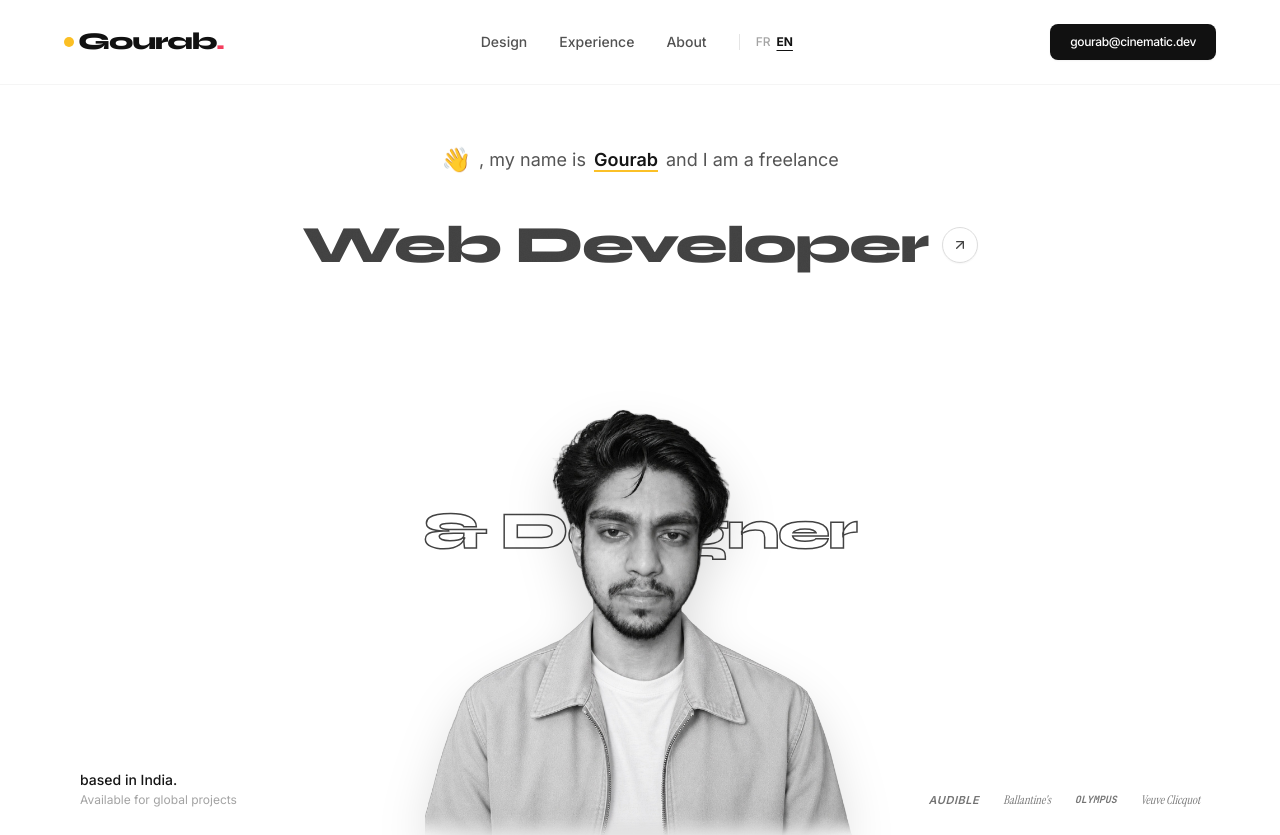
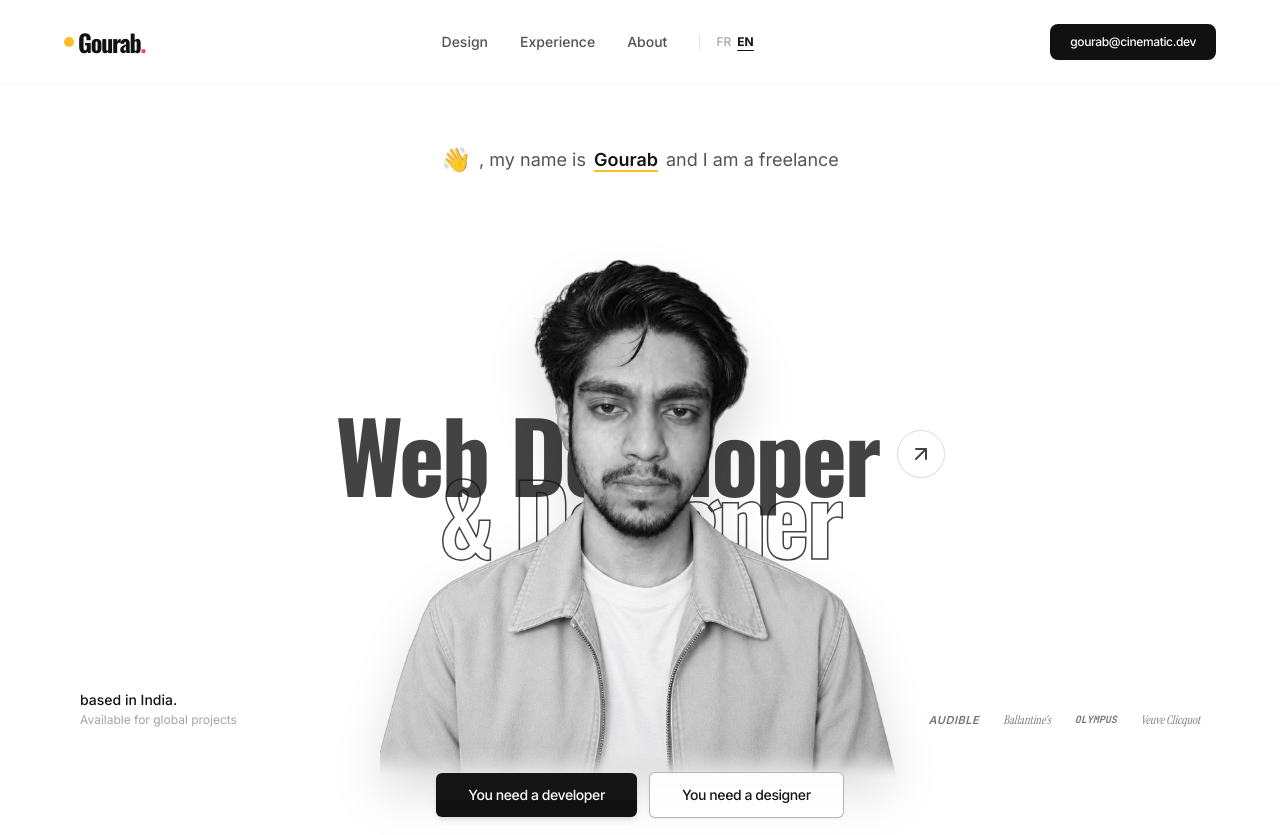
Before and after one commit to gourabs444-del/GOURAB-PORTFOLIO, a Next.js app: page / in a window 1280 px wide. Shown: the top 835 px of the page. Built offline with nearby package versions, Linux system fonts and the light colour scheme.

Commit message:
Remove vercel.json for zero-config static deployment

```diff
--- a/src/app/layout.tsx
+++ b/src/app/layout.tsx
@@ -1,7 +1,14 @@
 import type { Metadata, Viewport } from "next";
-import { Syne, Space_Grotesk, Plus_Jakarta_Sans, JetBrains_Mono, Instrument_Serif, Inter } from "next/font/google";
+import { Syne, Space_Grotesk, Plus_Jakarta_Sans, JetBrains_Mono, Instrument_Serif, Inter, Oswald } from "next/font/google";
 import "./globals.css";
 import { siteConfig } from "@/data/siteConfig";
+
+const fontOswald = Oswald({
+  subsets: ["latin"],
+  variable: "--font-oswald",
+  weight: ["600", "700"],
+  display: "swap",
+});
 
 const fontInter = Inter({
   subsets: ["latin"],
@@ -107,7 +114,7 @@
   return (
     <html
       lang="en"
-      className={`${fontInter.variable} ${fontSyne.variable} ${fontSerif.variable} ${fontSpaceGrotesk.variable} ${fontPlusJakarta.variable} ${fontJetBrainsMono.variable}`}
+      className={`${fontOswald.variable} ${fontInter.variable} ${fontSyne.variable} ${fontSerif.variable} ${fontSpaceGrotesk.variable} ${fontPlusJakarta.variable} ${fontJetBrainsMono.variable}`}
     >
       <body className="bg-white text-[#111111] antialiased selection:bg-[#111111] selection:text-white min-h-screen relative">
         {children}
--- a/src/components/sections/Hero.tsx
+++ b/src/components/sections/Hero.tsx
@@ -110,34 +110,36 @@
         <span>and I am a freelance</span>
       </div>
 
-      {/* Main 2-Line Layered Typography & Centered Cutout Portrait Scene */}
-      <div className="relative my-auto w-full max-w-7xl mx-auto flex flex-col items-center justify-between pt-2 pb-6 sm:pb-8 min-h-[520px] sm:min-h-[600px] md:min-h-[660px]">
-        {/* Top Line 1 (Solid Bold Black): Web Developer (Strictly Above the Head) */}
+      {/* Main 2-Line Layered Typography & Centered Cutout Portrait Scene (Exact Bazil Reference Match) */}
+      <div className="relative my-auto w-full max-w-7xl mx-auto flex flex-col items-center justify-center py-4 sm:py-6 min-h-[460px] sm:min-h-[520px] md:min-h-[580px]">
+        {/* Background Typography Container (z-10, strictly behind the foreground portrait) */}
+        <div className="relative z-10 w-full flex flex-col items-center justify-center text-center select-none">
+          {/* Line 1 (Solid Bold Black): Web Developer */}
           <div
             ref={headlineTopRef}
-          className="w-full flex items-center justify-center gap-2 sm:gap-3.5 relative z-10 whitespace-nowrap pt-2 sm:pt-4"
+            className="w-full flex items-center justify-center gap-2 sm:gap-3.5 relative z-10 whitespace-nowrap"
           >
-          <h1 className="font-display font-extrabold text-[8vw] sm:text-[6.5vw] md:text-[5.2vw] lg:text-[4.5vw] xl:text-[4.1vw] leading-none tracking-tight text-[#111111] whitespace-nowrap">
+            <h1 className="font-oswald font-bold text-[13vw] sm:text-[11vw] md:text-[9.2vw] lg:text-[8.2vw] xl:text-[7.6vw] leading-[0.84] tracking-tight text-[#111111] whitespace-nowrap">
               Web Developer
             </h1>
             {/* Embedded Circular Arrow Accent Button */}
             <button
               type="button"
               onClick={() => scrollToSection("work")}
-            className="inline-flex items-center justify-center w-6 h-6 sm:w-8 sm:h-8 md:w-9 md:h-9 rounded-full border border-neutral-300 bg-white text-[#111111] hover:bg-[#111111] hover:text-white transition-all duration-300 shadow-sm cursor-pointer transform hover:scale-110 align-middle"
+              className="inline-flex items-center justify-center w-7 h-7 sm:w-10 sm:h-10 md:w-12 md:h-12 rounded-full border border-neutral-300 bg-white text-[#111111] hover:bg-[#111111] hover:text-white transition-all duration-300 shadow-sm cursor-pointer transform hover:scale-110 align-middle ml-1"
               title="Explore selected work"
             >
-            <ArrowUpRight className="w-3 h-3 sm:w-4 sm:h-4 md:w-4.5 md:h-4.5" />
+              <ArrowUpRight className="w-3.5 h-3.5 sm:w-5 sm:h-5 md:w-6 md:h-6" />
             </button>
           </div>
 
-        {/* Bottom Line 2 (Outlined Stroked Text Layered Behind Portrait): & Designer (Behind Chest/Torso) */}
+          {/* Line 2 (Outlined Stroked Text Layered Behind Portrait): & Designer */}
           <div
             ref={headlineBottomRef}
-          className="w-full text-center relative z-10 whitespace-nowrap my-auto pb-4 sm:pb-8"
+            className="w-full text-center relative z-10 whitespace-nowrap mt-[-2.5vw] sm:mt-[-1.8vw] md:mt-[-1.5vw]"
           >
             <h2
-            className="font-display font-extrabold text-[8vw] sm:text-[6.5vw] md:text-[5.2vw] lg:text-[4.5vw] xl:text-[4.1vw] leading-none tracking-tight select-none text-transparent whitespace-nowrap"
+              className="font-oswald font-bold text-[13vw] sm:text-[11vw] md:text-[9.2vw] lg:text-[8.2vw] xl:text-[7.6vw] leading-[0.84] tracking-tight select-none text-transparent whitespace-nowrap"
               style={{
                 WebkitTextStroke: "1.5px #111111",
               }}
@@ -145,11 +147,12 @@
               &amp; Designer
             </h2>
           </div>
+        </div>
 
-        {/* Foreground Layer: Gourab's Cutout Portrait (Strictly z-20 IN FRONT of & Designer, Head Below Line 1) */}
+        {/* Foreground Layer: Gourab's Cutout Portrait (Strictly z-20 IN FRONT of & Designer, Head at Line 1 Baseline) */}
         <div
           ref={portraitRef}
-          className="absolute bottom-0 left-1/2 -translate-x-1/2 z-20 w-[220px] sm:w-[290px] md:w-[350px] lg:w-[400px] xl:w-[430px] aspect-[3/4] pointer-events-none flex items-end justify-center"
+          className="absolute bottom-[-10px] sm:bottom-[-15px] md:bottom-[-20px] left-1/2 -translate-x-1/2 z-20 w-[270px] sm:w-[360px] md:w-[430px] lg:w-[480px] xl:w-[520px] aspect-[3/4] pointer-events-none flex items-end justify-center"
         >
           <div className="relative w-full h-full">
             <Image
--- a/tailwind.config.ts
+++ b/tailwind.config.ts
@@ -32,8 +32,9 @@
         borderLight: "rgba(255, 255, 255, 0.16)",
       },
       fontFamily: {
+        oswald: ["var(--font-oswald)", "sans-serif"],
         inter: ["var(--font-inter)", "sans-serif"],
-        display: ["var(--font-syne)", "sans-serif"],
+        display: ["var(--font-oswald)", "var(--font-syne)", "sans-serif"],
         serif: ["var(--font-serif)", "serif"],
         editorial: ["var(--font-space-grotesk)", "sans-serif"],
         sans: ["var(--font-inter)", "var(--font-plus-jakarta)", "sans-serif"],
```
Lines whose indentation alone changed are shown as unchanged.
